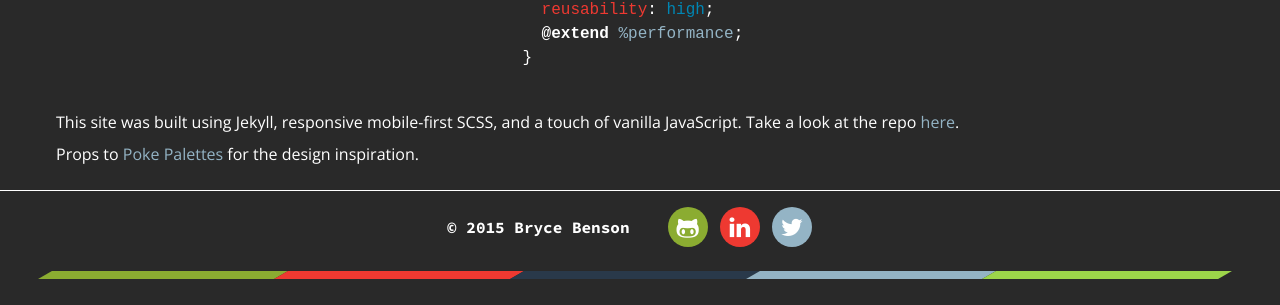
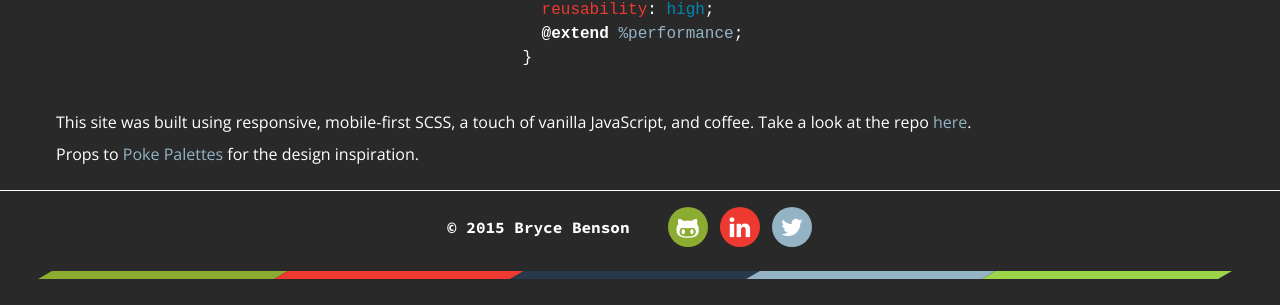
Before and after one commit to brycebenson/brycebenson.github.io, a Jekyll site: the page built from index.html, in a window 1280 px wide. Shown: the part 887-1192 px from the top of the page. Built offline with Jekyll 4.4.1, drawn with Linux system fonts in a browser that asks for light colours; nearby versions of some CDN libraries.

Commit message:
updated content and added favicon

```diff
--- a/_includes/footer.html
+++ b/_includes/footer.html
@@ -15,6 +15,6 @@
       <div class="stripe darkgreen-bg"></div>
   </section>
   <section class="footer__info wrap">
-      <h5 class="footer__notice">Built using <a class="red" href="http://jekyllrb.com" target="_blank" title="Jekyll: The developer's CMS">Jekyll</a> and hosted on <a href="http://github.com/" target="_blank" title="GitHub Pages" class="darkgreen">GitHub Pages</a>.</h5>
+      <h5 class="footer__notice">Built using <a class="red" href="http://jekyllrb.com" target="_blank" title="Jekyll: The developer's CMS">Jekyll</a> and hosted on <a href="https://github.com/brycebenson/brycebenson.github.io" target="_blank" title="GitHub Pages" class="darkgreen">GitHub Pages</a>.</h5>
   </section>
 </footer>
--- a/_includes/head.html
+++ b/_includes/head.html
@@ -10,6 +10,7 @@
   <link href='http://fonts.googleapis.com/css?family=Open+Sans:400,700' rel='stylesheet' type='text/css'>
   <link rel="stylesheet" href="https://cdnjs.cloudflare.com/ajax/libs/font-awesome/4.4.0/css/font-awesome.min.css">
   <link rel="stylesheet" href="{{ "/css/main.css" | prepend: site.baseurl }}">
+  <link rel="shortcut icon" href="{{ "/img/favicon.ico" | prepend: site.baseurl }}" />
   <link rel="canonical" href="{{ page.url | replace:'index.html','' | prepend: site.baseurl | prepend: site.url }}">
   <link rel="alternate" type="application/rss+xml" title="{{ site.title }}" href="{{ "/feed.xml" | prepend: site.baseurl | prepend: site.url }}" />
 </head>
--- a/_posts/2015-10-1-gdls-interactive.html
+++ b/_posts/2015-10-1-gdls-interactive.html
@@ -6,7 +6,7 @@
 categories: work
 bgimg: interactive.jpg
 listimg: interactive-list.jpg
-link:
+link: http://www.gdls.com/
 
 ---
     <p class="main__copy">General Dynamics Land Systems wanted an update to their interactive touch displays for trade shows and conferences. Updating from the old Flash-based interactive, this version was built from the ground up with heavy use of SVGs, CSS transitions, transforms, and filters.<!--readmore--> The build maintains modularity utilizing the power of Angular to easily update the content for future conferences.</p>
--- a/index.html
+++ b/index.html
@@ -22,7 +22,7 @@
         @extend %performance;
       }
       {% endhighlight %}
-      <p class="main__copy">This site was built using Jekyll, responsive mobile-first SCSS, and a touch of vanilla JavaScript. Take a look at the repo <a target="_blank" href="http://github.com/brycebenson">here</a>.</p>
+      <p class="main__copy">This site was built using responsive, mobile-first SCSS, a touch of vanilla JavaScript, and coffee. Take a look at the repo <a target="_blank" href="https://github.com/brycebenson/brycebenson.github.io" title="brycebenson.com Repo">here</a>.</p>
       <p class="main__copy">Props to <a href="http://pokepalettes.com/#oddish" title="Poke Palettes" target="_blank">Poke Palettes</a> for the design inspiration.</p>
   </section>
 </main>
```
Also changed, not shown: img/favicon.ico (added).
